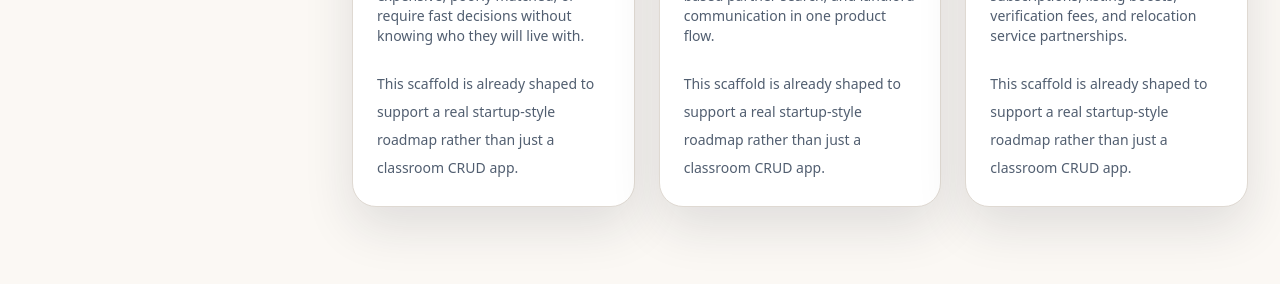
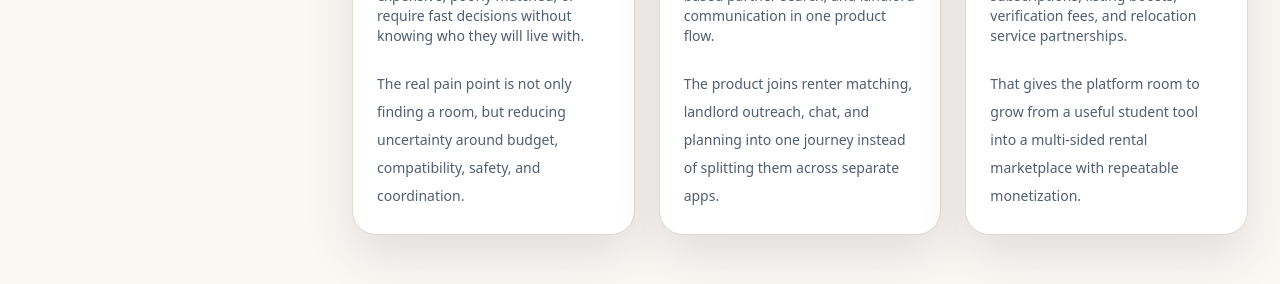
Before and after one commit to Yash9658/FlatBuddy, a React (Vite) app in the folder client/: page /about in a window 1280 px wide. Shown: the part 396-680 px from the top of the page. Built offline with nearby package versions, Linux system fonts and the light colour scheme; no server answers.

Commit message:
Improve about page card copy

```diff
--- a/client/src/pages/about-page.tsx
+++ b/client/src/pages/about-page.tsx
@@ -18,16 +18,22 @@ export function AboutPage() {
             title: "Problem",
             description:
               "Students and professionals often find rooms that are either too expensive, poorly matched, or require fast decisions without knowing who they will live with.",
+            content:
+              "The real pain point is not only finding a room, but reducing uncertainty around budget, compatibility, safety, and coordination.",
           },
           {
             title: "Solution",
             description:
               "FlatBuddy combines city discovery, property listings, compatibility-based partner search, and landlord communication in one product flow.",
+            content:
+              "The product joins renter matching, landlord outreach, chat, and planning into one journey instead of splitting them across separate apps.",
           },
           {
             title: "Business potential",
             description:
               "Revenue can come from premium seeker plans, landlord subscriptions, listing boosts, verification fees, and relocation service partnerships.",
+            content:
+              "That gives the platform room to grow from a useful student tool into a multi-sided rental marketplace with repeatable monetization.",
           },
         ].map((block) => (
           <Card key={block.title}>
@@ -35,10 +41,7 @@ export function AboutPage() {
               <CardTitle>{block.title}</CardTitle>
               <CardDescription>{block.description}</CardDescription>
             </CardHeader>
-            <CardContent className="text-sm leading-7 text-muted-foreground">
-              This scaffold is already shaped to support a real startup-style roadmap rather than just a
-              classroom CRUD app.
-            </CardContent>
+            <CardContent className="text-sm leading-7 text-muted-foreground">{block.content}</CardContent>
           </Card>
         ))}
       </div>
```
